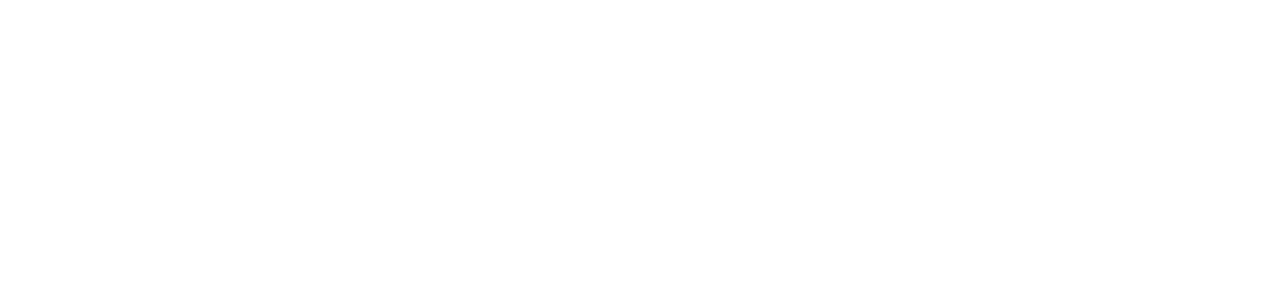
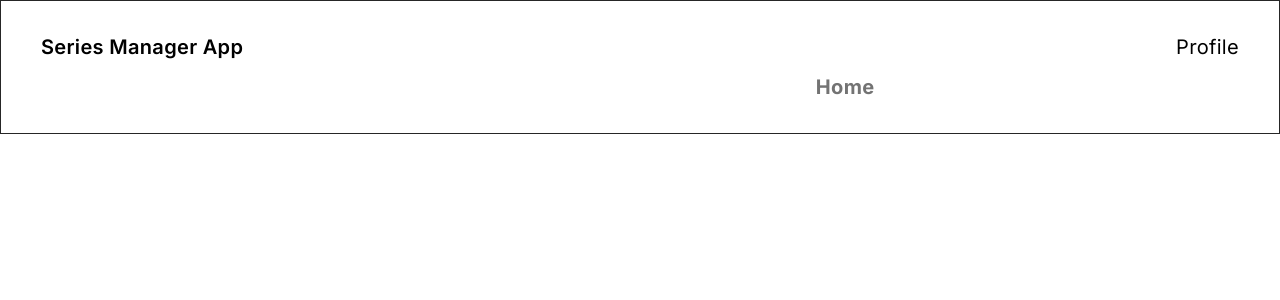
Before and after one commit to Mol-Anita/series-manager-app, a Next.js app: page / in a window 1280 px wide. Shown: the top 300 px of the page. Built offline with nearby package versions, Linux system fonts and the light colour scheme.

Commit message:
feature: header including navbar created and  added to layout

```diff
--- a/src/app/globals.css
+++ b/src/app/globals.css
@@ -9,7 +9,7 @@
 
 :root {
   --background: #ffffff;
-  --foreground: #171717;
+  --foreground: #000000;
   --font-sans: "Inter", sans-serif;
   --font-mono: var(--font-geist-mono);
 }
@@ -21,7 +21,7 @@
 
 @media (prefers-color-scheme: dark) {
   :root {
-    --background: #0a0a0a;
+    --background: #000000;
     --foreground: #ededed;
   }
 }
--- a/src/app/layout.tsx
+++ b/src/app/layout.tsx
@@ -1,6 +1,7 @@
 import type { Metadata } from "next";
 import { Inter, Geist, Geist_Mono } from "next/font/google";
 import "./globals.css";
+import Header from "../components/Header";
 
 const inter = Inter({
   variable: "--font-inter",
@@ -25,7 +26,7 @@
   description: "Track your favourite TV Series.",
 };
 
-export default function RootLayout({
+export default function Layout({
   children,
 }: Readonly<{
   children: React.ReactNode;
@@ -33,6 +34,7 @@
   return (
     <html lang="en" className={inter.variable}>
       <body className="antialiased">
+      <Header />
         {children}
       </body>
     </html>
--- /dev/null
+++ b/src/components/Header.js
@@ -0,0 +1,20 @@
+"use client";
+
+import Link from "next/link";
+import NavBar from "../components/NavBar";
+
+const Header = () => {
+  return (
+    <section className="border-[0.05px] border-neutral-800">
+      <div className="px-10 py-8 text-xl">
+        <div className="flex flex-row justify-between pb-3">
+          <h1 className="font-semibold">Series Manager App</h1>
+          <Link href="/">Profile</Link>
+        </div>
+
+        <NavBar />
+      </div>
+    </section>
+  );
+};
+export default Header;
--- /dev/null
+++ b/src/components/NavBar.js
@@ -0,0 +1,35 @@
+"use client";
+
+import Link from "next/link";
+import { usePathname } from "next/navigation";
+
+const NavBar = () => {
+  const pathname = usePathname();
+
+  return (
+    <nav>
+      <div className="hidden w-full md:flex md:justify-end md:w-auto" id="navbar-default">
+        <ul className="font-normal flex flex-col md:flex-row md:space-x-8">
+          {[
+            { name: "Home", href: "/" },
+            { name: "My Series", href: "/my-series" },
+            { name: "Watchlist", href: "/watchlist" },
+            { name: "Finished", href: "/finished-series" },
+          ].map((link) => (
+            <li key={link.href}>
+              <Link
+                href={link.href}
+                className={`block py-2 px-3 rounded-sm md:p-0
+                  ${pathname === link.href ? "text-neutral-500 font-bold" : "text-white"}`}
+              >
+                {link.name}
+              </Link>
+            </li>
+          ))}
+        </ul>
+      </div>
+    </nav>
+  );
+};
+
+export default NavBar;
```
